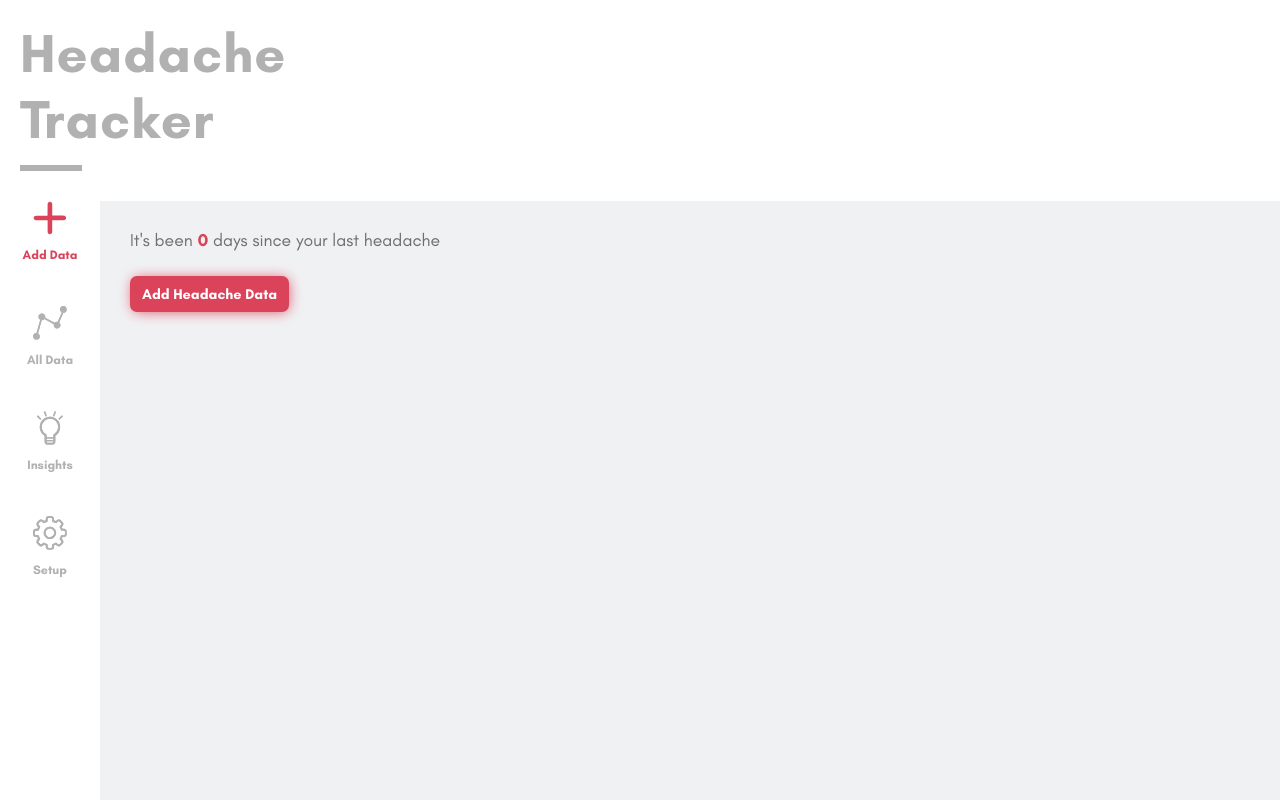
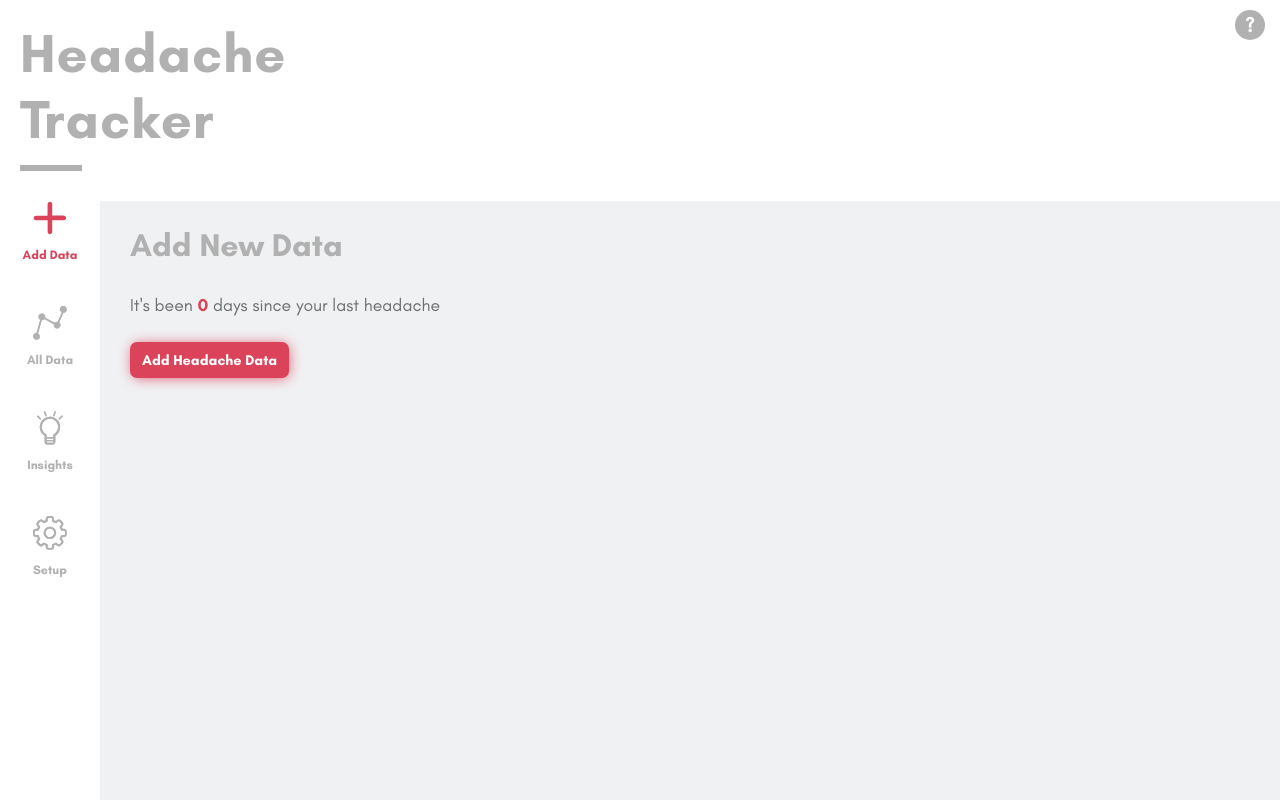
Before and after one commit to AlexanderLyon/Headache-Tracker, a React app: page / in a window 1280 px wide. Shown: the top 800 px of the page. Built offline with nearby package versions, Linux system fonts and the light colour scheme; no server answers.

Commit message:
Addition of Help component, and saving new user IDs

```diff
--- a/src/Components/App.js
+++ b/src/Components/App.js
@@ -1,6 +1,7 @@
 import React from 'react';
 import ReactDOM from 'react-dom';
 import {Navigation} from './Navigation';
+import {Help} from './Help';
 import {AddData} from './Panels/AddData';
 import {AllData} from './Panels/AllData';
 import {Insights} from './Panels/Insights';
@@ -11,11 +12,13 @@ export class App extends React.Component {
     super(props);
     this.state = {
       userID: localStorage.getItem('userID'),
-      activePanel: 'AddData'
+      activePanel: 'AddData',
+      showingHelp: false
     };
 
     this.changePanels = this.changePanels.bind(this);
     this.displayPanel = this.displayPanel.bind(this);
+    this.helpClick = this.helpClick.bind(this);
   }
 
 
@@ -50,12 +53,25 @@ export class App extends React.Component {
   }
 
 
+  helpClick(e) {
+    this.setState({ showingHelp: true });
+  }
+
+
   componentDidMount() {
     if (!this.state.userID) {
       // No user ID found, create a new one
       const newID = this.generateID();
       localStorage.setItem('userID', newID);
-      this.setState({ userID: newID });
+      this.setState({ userID: newID }, () => {
+        const xhr = new XMLHttpRequest();
+        xhr.onload = () => {
+          console.log('Posted successfully');
+        };
+        xhr.open('POST', 'utilities/addUser.php');
+        xhr.setRequestHeader('Content-Type', 'application/x-www-form-urlencoded');
+        xhr.send('userID=' + newID);
+      });
     }
     else {
       console.log(`Welcome back, user ${this.state.userID}`);
@@ -68,6 +84,7 @@ export class App extends React.Component {
       <main>
         <header>
           <h1 id='title'>Headache<br/>Tracker</h1>
+          <div id="help-btn" onClick={this.helpClick}>?</div>
           <hr/>
         </header>
         <Navigation changePanels={this.changePanels} currentPanel={this.state.activePanel}/>
--- /dev/null
+++ b/src/Components/Help.js
@@ -0,0 +1,18 @@
+import React from 'react';
+
+export class Help extends React.Component {
+  constructor(props) {
+    super(props);
+    this.state = {};
+  }
+
+
+  render() {
+    return (
+      <div>
+        <div id="help-dialog"></div>
+        <div id="help-background"></div>
+      </div>
+    );
+  }
+}
--- a/src/Components/Panels/AddData.js
+++ b/src/Components/Panels/AddData.js
@@ -64,6 +64,7 @@ export class AddData extends React.Component {
   render() {
     return (
       <section>
+        <h1>Add New Data</h1>
         <p>It's been <span className="elapsed-days">{this.state.elapsedDays}</span> days since your last headache</p>
         <button id="addDataBtn" className="btn" onClick={this.handleClick}>
           { this.state.addingData ? 'Cancel' : 'Add Headache Data' }
--- a/src/Components/Panels/Setup.js
+++ b/src/Components/Panels/Setup.js
@@ -20,6 +20,7 @@ export class Setup extends React.Component {
   render() {
     return (
       <section>
+        <h1>Tools &amp; Settings</h1>
         <div id="user-settings">
           <h2>User Settings</h2>
           <div className="wrapper">
--- a/src/css/style.scss
+++ b/src/css/style.scss
@@ -85,6 +85,24 @@ header {
     color: $lightgrey;
   }
 
+  #help-btn {
+    position: absolute;
+    top: 10px;
+    right: 15px;
+    color: white;
+    background-color: $lightgrey;
+    height: 30px;
+    width: 30px;
+    line-height: 30px;
+    font-size: 20px;
+    font-weight: bold;
+    text-align: center;
+    border-radius: 50%;
+    cursor: pointer;
+
+    &:hover { background-color: $darkgrey; }
+  }
+
   hr {
     margin: -7px 0px 30px 20px;
     border: 3px solid $lightgrey;
@@ -149,6 +167,12 @@ section {
   p {
     color: $darkgrey;
     font-size: 1.1em;
+  }
+
+  h1 {
+    margin: 15px 5px 30px 0px;
+    font-size: 2rem;
+    color: $lightgrey;
   }
 
   h2 {
```
Also changed, not shown: dist/main.bundle.js, src/css/style.css, 1 other file.
